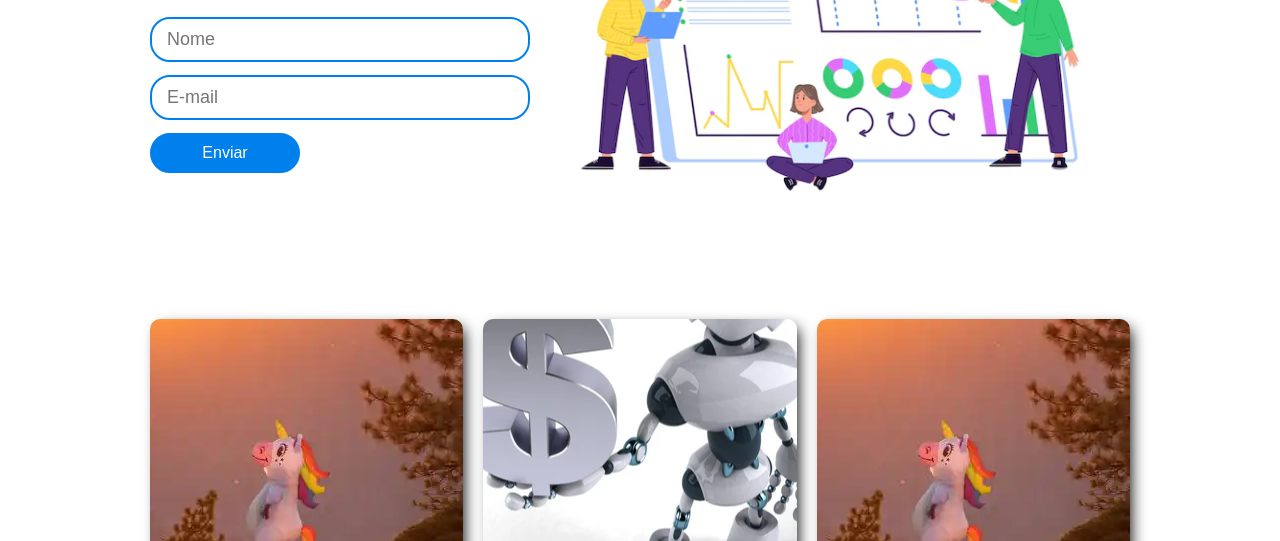
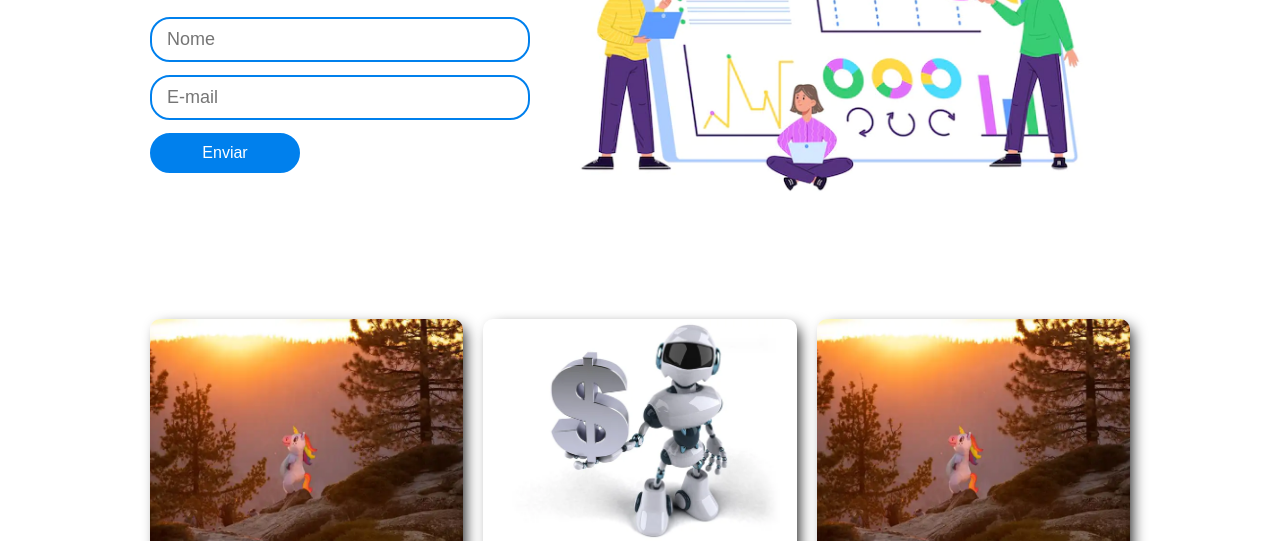
Before and after one commit to BigTam-RJ/page-elements, a plain HTML site: page index.html in a window 1280 px wide. Shown: the part 411-952 px from the top of the page. Drawn offline with Linux system fonts and the light colour scheme.

Commit message:
rezise image card robots

```diff
--- a/css/style.css
+++ b/css/style.css
@@ -158,10 +158,12 @@ a {
     position: relative;
     border-radius: 10px 10px 0 0;
     height: 225px;
+    border-bottom: 1px solid gray;
 }
 
 .image img{
     position: absolute;
+    height: 100%;
     border-radius: 10px;
     top: 50%;
     left: 50%;
```
